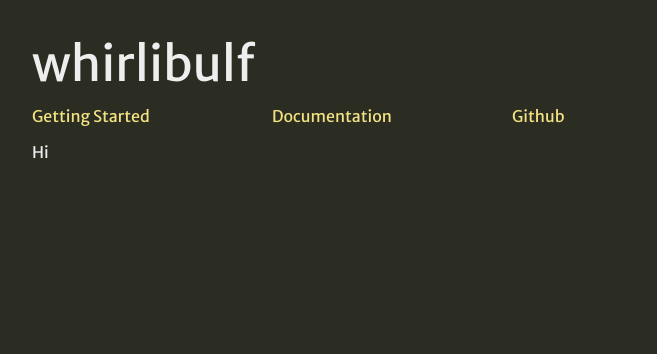
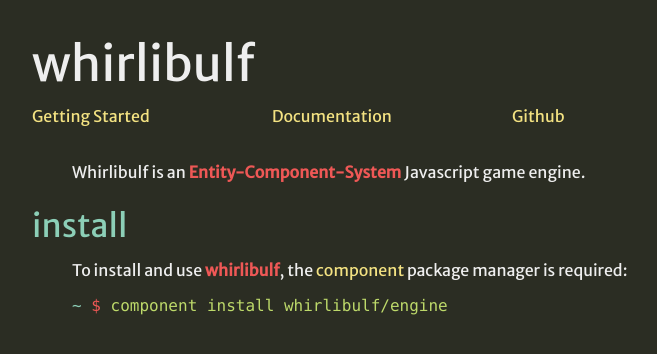
Before and after one commit to whirlibulf/engine, a Jekyll site: the page built from index.html, in a window 1280 px wide. Shown: the top 354 px of the page, without its empty margins (18-675 px from the left). Built offline with Jekyll 4.4.1, drawn with Linux system fonts in a browser that asks for light colours.

Commit message:
Add initial intro page

```diff
--- a/css/main.css
+++ b/css/main.css
@@ -6,6 +6,12 @@
 
 h1 {
   font-size: 300%;
+}
+
+h2 {
+  margin-top: 30px;
+  font-size: 200%;
+  color: #8CCFB7;
 }
 
 #header {
@@ -18,19 +24,50 @@
   text-decoration: none;
 }
 
+a:hover {
+  text-decoration: underline;
+}
+
 #nav {
   margin-top: 20px;
 }
 
 #nav a {
   color: #F3E282;
-  text-decoration: none;
-}
-
-#nav a:hover {
-  color: #8CCFB7;
 }
 
 #content {
   margin-top: 20px;
 }
+
+#content a {
+  color: #F3E282;
+}
+
+strong {
+  color: #EE5856;
+  font-weight: bold;
+}
+
+p {
+  padding-top: 20px;
+  padding-left: 40px;
+}
+
+.shell {
+  padding-top: 20px;
+  padding-left: 40px;
+  font-family: "Monaco", "Courier New", monospace;
+}
+
+.shell .path {
+  color: #8CCFB7;
+}
+
+.shell .prompt {
+  color: #EE5856;
+}
+
+.shell .command {
+  color: #BDD96A;
+}
--- a/index.html
+++ b/index.html
@@ -1,10 +1,20 @@
 ---
 layout: default
-title: Whirlibulf Game Engine
+title: whirlibulf
 ---
 
-<div id="home">
-  <p>
-    Hi
-  </p>
+<p>
+Whirlibulf is an <strong>Entity-Component-System</strong> Javascript game engine.
+</p>
+
+<h2>install</h2>
+<p>
+To install and use <strong>whirlibulf</strong>, the
+<a href="https://github.com/component/component">component</a> package manager
+is required:
+</p>
+<div class="shell">
+  <span class="path">~</span>
+  <span class="prompt">$</span>
+  <span class="command">component install whirlibulf/engine</span>
 </div>
```
